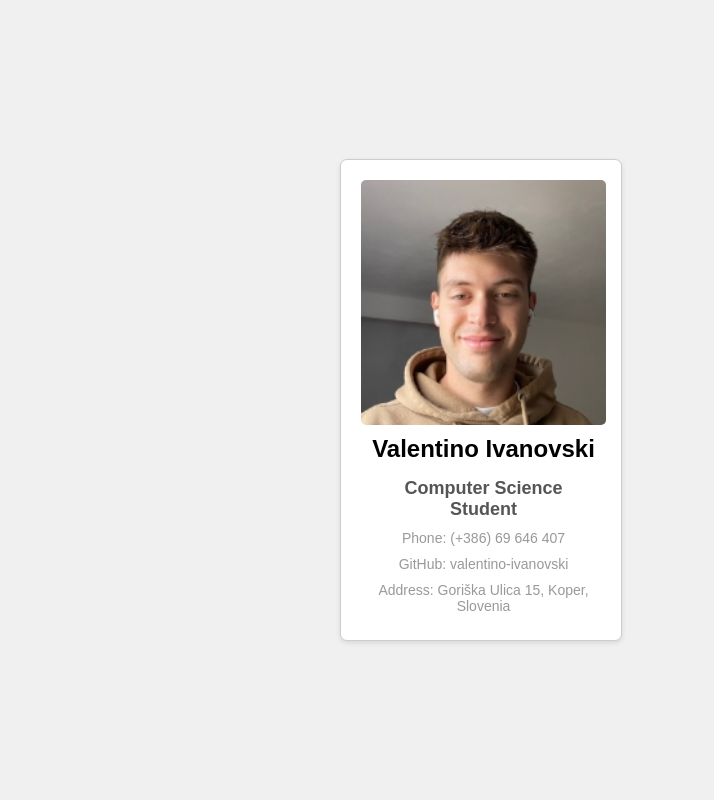
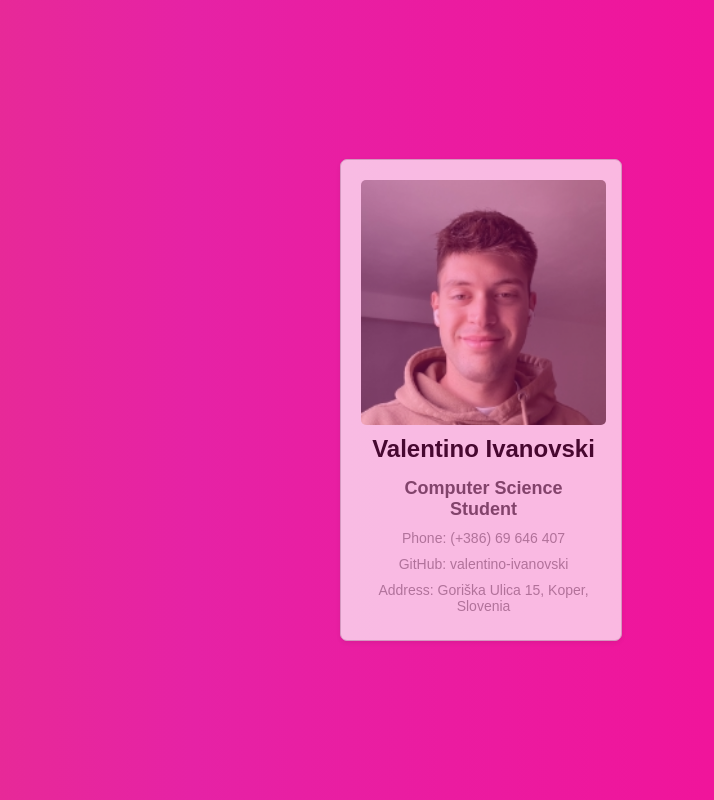
Before and after one commit to valentino-ivanovski/react-business-card, a React (Create React App) app: page / in a window 1280 px wide. Shown: the whole page, without its empty margins (159-873 px from the left). Built offline with nearby package versions, Linux system fonts and the light colour scheme.

Commit message:
Added a gradient background and made the card expandable and transparent.

```diff
--- a/src/App.css
+++ b/src/App.css
@@ -19,7 +19,23 @@
   display: flex;
   justify-content: center;
   align-items: center;
-  background-color: #f0f0f0;
+  background: linear-gradient(-270deg, #ee5050, #e622a5, rgb(255, 0, 140));
+  background-size: 200% 200%;
+  animation: gradient 5s infinite;
+}
+
+@keyframes gradient {
+  0% {
+      background-position: 100% 0;
+  }
+
+  50% {
+      background-position: 0 100%;
+  }
+
+  100% {
+      background-position: 100% 0;
+  }
 }
 
 
--- a/src/App.js
+++ b/src/App.js
@@ -9,7 +9,9 @@ function test() {
 const App = () => {
   return (
     <div onLoad={test()} className="App">
-      <Businesscard />
+      <div className='animated-bg'>
+        <Businesscard />
+      </div>
     </div>
   );
 };
--- a/src/Businesscard.css
+++ b/src/Businesscard.css
@@ -1,5 +1,6 @@
 .card-item {
   background: white;
+  opacity: 70%;
   border: 1px solid #ccc;
   border-radius: 7px;
   padding: 20px;
@@ -8,12 +9,20 @@
   font-family: Arial, sans-serif;
   height: 440px;
   width: 240px;
-  transition: all 0.3s ease-in-out;
+  transition: all 0.4s ease-in-out;
 }
 
 .card-item:hover {
   box-shadow: 0 10px 20px rgba(0, 0, 0, 0.093);
   scale: 1.03;
+  background: white;
+  opacity: 100%;
+  cursor: pointer;
+}
+
+.card-item.expanded {
+  height: 540px; /* Adjust as needed */
+  opacity: 100%;
 }
 
 #content{
@@ -28,11 +37,13 @@
   width: 245px;
   height: 245px;
   border-radius: 5px;
+  transition: opacity 0.5s ease-in-out; /* Add this line */
 }
 
 .card-item h1 {
   font-size: 24px;
   margin: 10px 0;
+  color: black;
 }
 
 .card-item h2 {
--- a/src/Businesscard.js
+++ b/src/Businesscard.js
@@ -1,12 +1,22 @@
-import React from 'react';
-import { CardContainer, CardBody, CardItem } from '/Users/tino/GIT/intern-react-challenge/src/components/ui/3d-card.tsx'; //I had to use the absolute path here because the relative path was not working for some reason.
+import React, { useState } from 'react';
+import { CardContainer, CardBody, CardItem } from '/Users/tino/GIT/intern-react-challenge/src/components/ui/3d-card.tsx';
 import './Businesscard.css';
 
 const Businesscard = () => {
+  const [isExpanded, setIsExpanded] = useState(false);
+
+  const handleClick = () => {
+    setIsExpanded(!isExpanded);
+  };
+
   return (
     <CardContainer>
       <CardBody>
-        <CardItem className="card-item" translateZ={30}>
+        <CardItem
+          className={`card-item ${isExpanded ? 'expanded' : ''}`}
+          translateZ={30}
+          onClick={handleClick}
+        >
           <div id='content'>
             <img src="pfp.jpg" alt="profile-pic" />
             <h1>Valentino Ivanovski</h1>
@@ -14,6 +24,13 @@ const Businesscard = () => {
             <p>Phone: (+386) 69 646 407</p>
             <p>GitHub: valentino-ivanovski</p>
             <p>Address: Goriška Ulica 15, Koper, Slovenia</p>
+            {isExpanded && (
+              <div className="button-container">
+                <button>Button 1</button>
+                <button>Button 2</button>
+                <button>Button 3</button>
+              </div>
+            )}
           </div>
         </CardItem>
       </CardBody>
```
